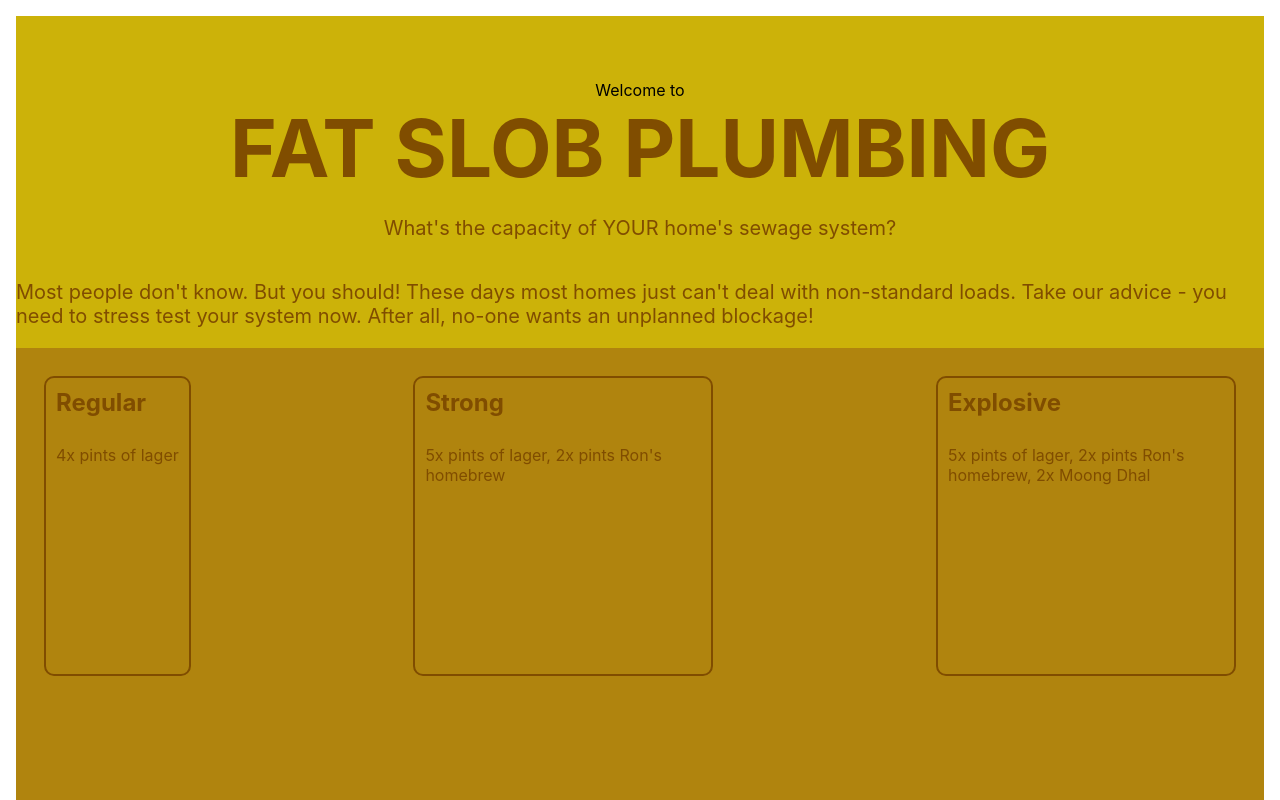
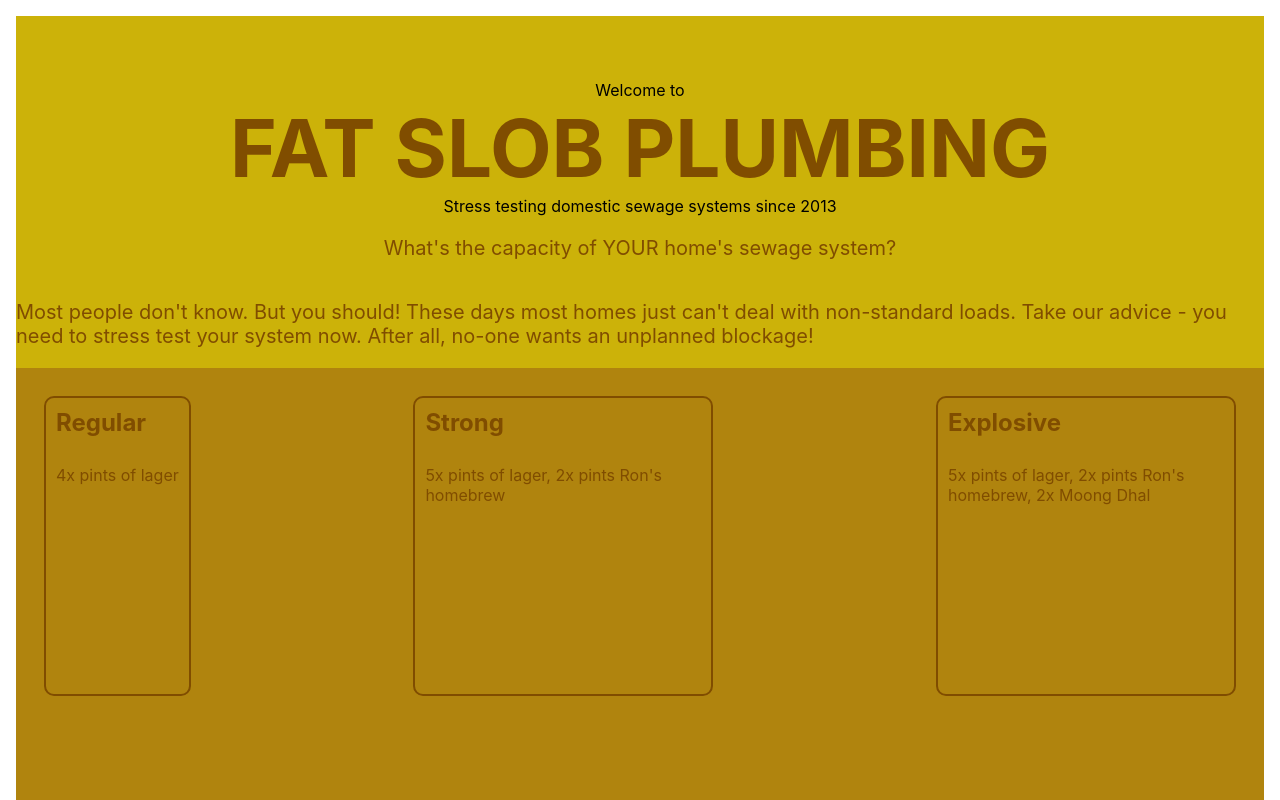
Before and after one commit to headexpanded/fat_slob_plumbing, a Next.js app: page / in a window 1280 px wide. Shown: the top 800 px of the page. Built offline with nearby package versions, Linux system fonts and the light colour scheme.

Commit message:
prep for Bootstrap

```diff
--- a/components/sections/ServicesSection.tsx
+++ b/components/sections/ServicesSection.tsx
@@ -26,6 +26,7 @@ export const ServicesSection = () => {
   ]
     return(
 <>
+{/*  extract key from serviceCards, spread the rest into card component */}
 <section className="servicesSection">
     {serviceCards.map(({key,...other}) => {
           return <FSPCards.ServicesCard key={key} {...other}/>
--- a/pages/index.tsx
+++ b/pages/index.tsx
@@ -2,30 +2,13 @@ import type { NextPage } from 'next'
 import Head from 'next/head'
 import Image from 'next/image'
 import { Typography } from '../components/typography'
-import { FSPCards } from '../components/fspcards'
 import { Sections } from '../components/sections'
 import styles from '../styles/Home.module.css'
 
 const Home: NextPage = () => {
-  const serviceCards = [
-    {
-      key: "1",
-      title: "Regular",
-      content: "4x pints of lager"
-    },
-    {
-      key: "2",
-      title: "Strong",
-      content: "5x pints of lager, 2x pints Ron's homebrew"
-    },
-    {
-      key: "3",
-      title: "Explosive",
-      content: "5x pints of lager, 2x pints Ron's homebrew, 2x Moong Dhal"
-    }
-  ]
+
   return (
-    <div className={styles.container}>
+    <div className={styles._container}>
       <Head>
         <title>Fat Slob Plumbing</title>
         <meta name="description" content="Generated by create next app" />
@@ -36,6 +19,7 @@ const Home: NextPage = () => {
 
         <Typography.SubHeader content="Welcome to"/>
         <Typography.MainTitle content="FAT SLOB PLUMBING"/>
+        <Typography.SubHeader content="Stress testing domestic sewage systems since 2013"/>
         <Typography.Paragraph content="What's the capacity of YOUR home's sewage system?"/>
         <Typography.Paragraph content="Most people don't know. But you should! These days most homes
                   just can't deal with non-standard loads. Take our advice - you
@@ -44,10 +28,6 @@ const Home: NextPage = () => {
 
       {/* Services */}
       <Sections.ServicesSection></Sections.ServicesSection>
-        {/*  extract key from serviceCards, spread the rest into card component */}
-        {serviceCards.map(({key,...other}) => {
-          return <FSPCards.ServicesCard key={key} {...other}/>
-        })}
 
         <div className={styles.grid}>
           <a href="https://nextjs.org/docs" className={styles.card}>
--- a/styles/Home.module.css
+++ b/styles/Home.module.css
@@ -1,4 +1,4 @@
-.container {
+._container {
   padding: 1rem;
 }
 
@@ -27,10 +27,6 @@
   justify-content: center;
   align-items: center;
   flex-grow: 1;
-}
-
-.description {
-  text-align: center;
 }
 
 .description {
```
